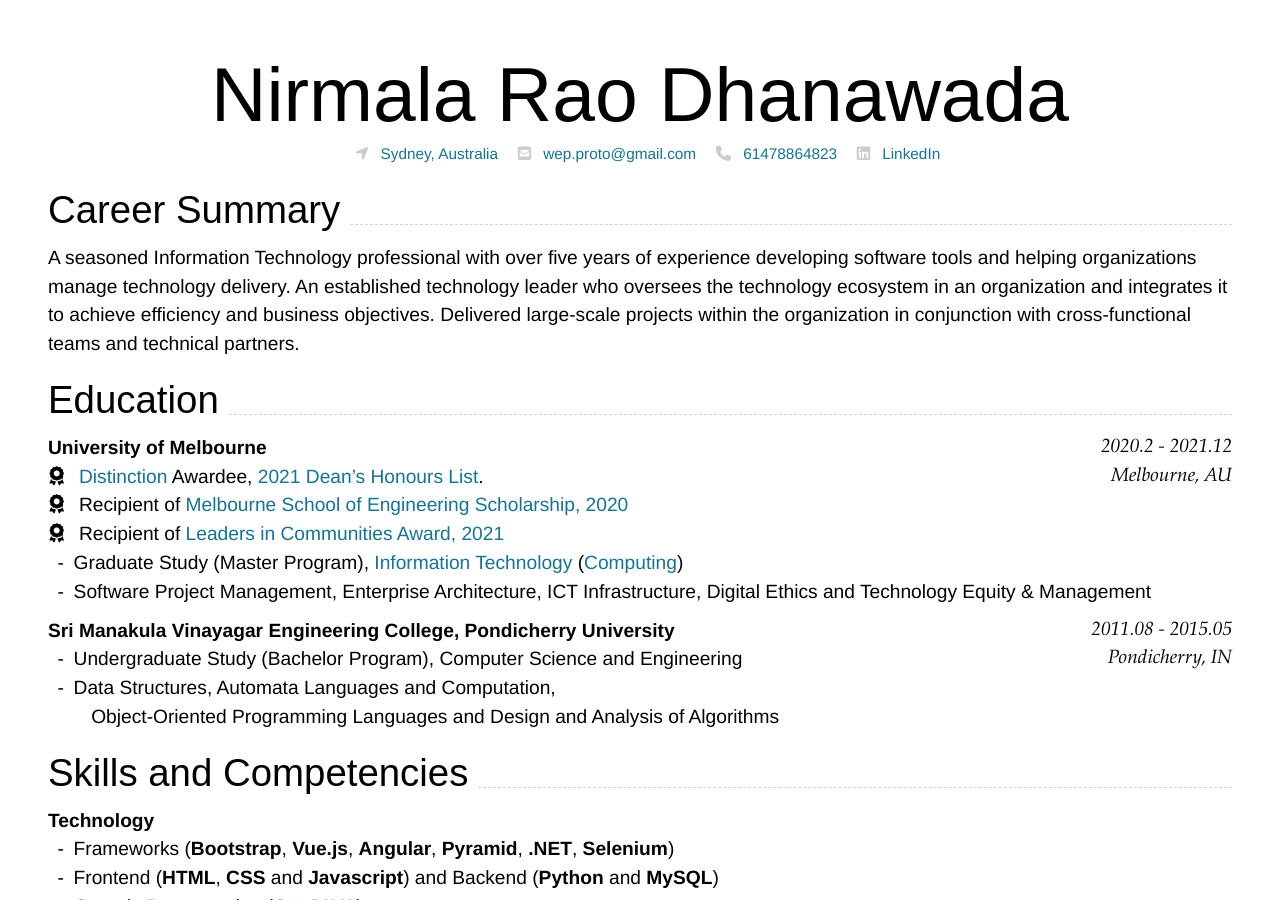
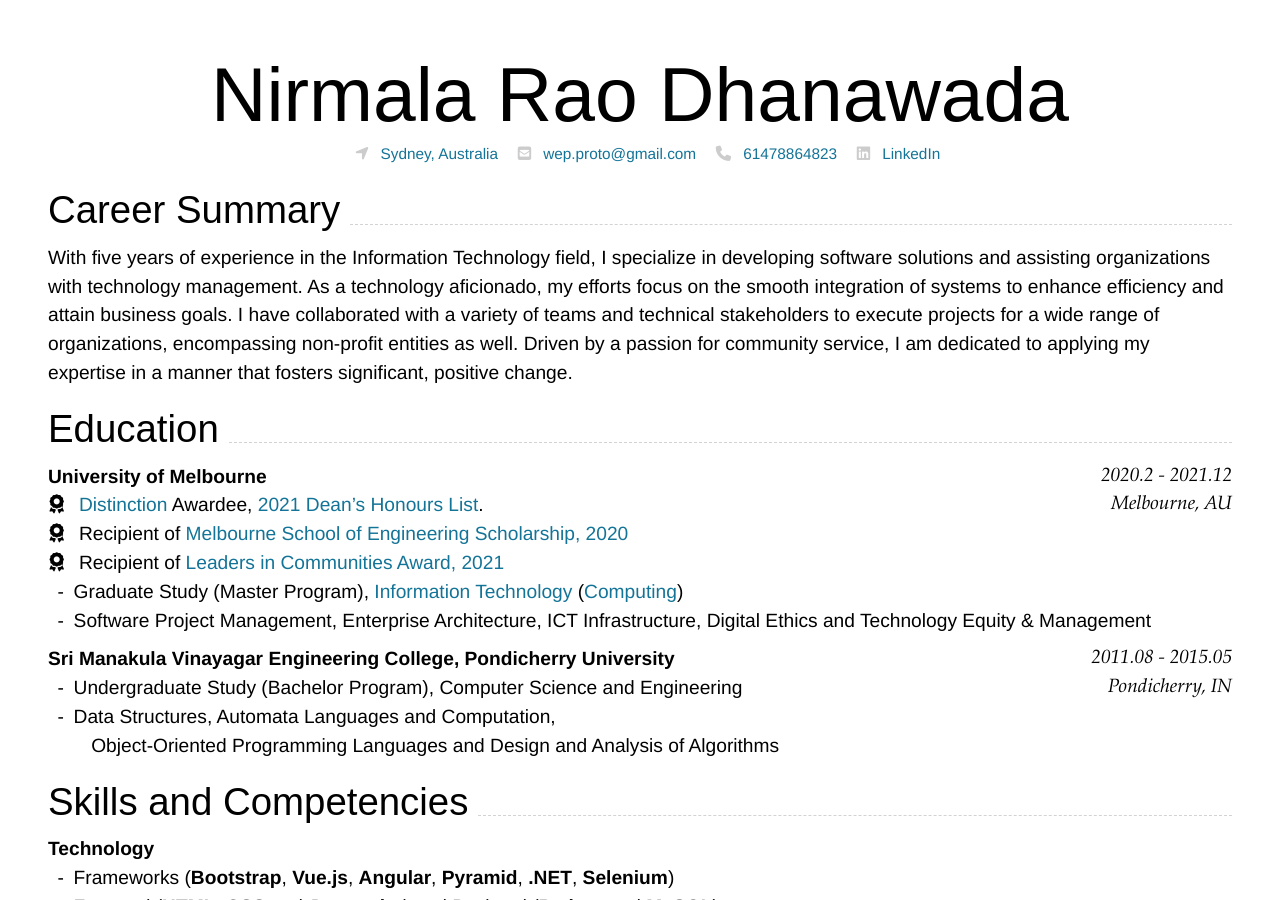
Before and after one commit to thedhanawada/me, a Jekyll site: the page built from index.md, in a window 1280 px wide and 900 px high. Built offline with Jekyll 4.4.1, drawn with Linux system fonts in a browser that asks for light colours; nearby versions of some CDN libraries.

Commit message:
Update index.md

```diff
--- a/index.md
+++ b/index.md
@@ -41,8 +41,7 @@ Supported arguments:
 
 ## Career Summary
 
-A seasoned Information Technology professional with over five years of experience developing software tools and helping organizations manage technology delivery. An established technology leader who oversees the technology ecosystem in an organization and integrates it to achieve efficiency and business objectives. Delivered large-scale projects within the organization in conjunction with cross-functional teams and technical partners.
-
+With five years of experience in the Information Technology field, I specialize in developing software solutions and assisting organizations with technology management. As a technology aficionado, my efforts focus on the smooth integration of systems to enhance efficiency and attain business goals. I have collaborated with a variety of teams and technical stakeholders to execute projects for a wide range of organizations, encompassing non-profit entities as well. Driven by a passion for community service, I am dedicated to applying my expertise in a manner that fosters significant, positive change.
 ## Education
 
 ### **University of Melbourne** `2020.2 - 2021.12`
```
